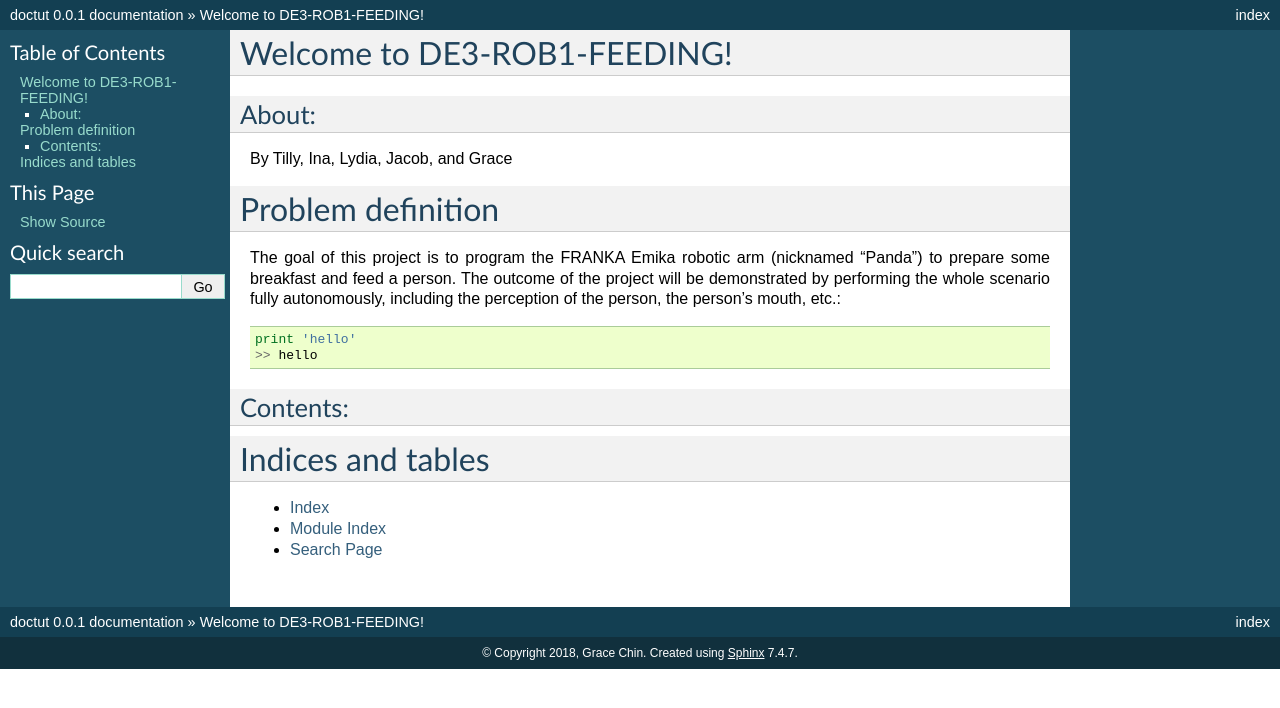
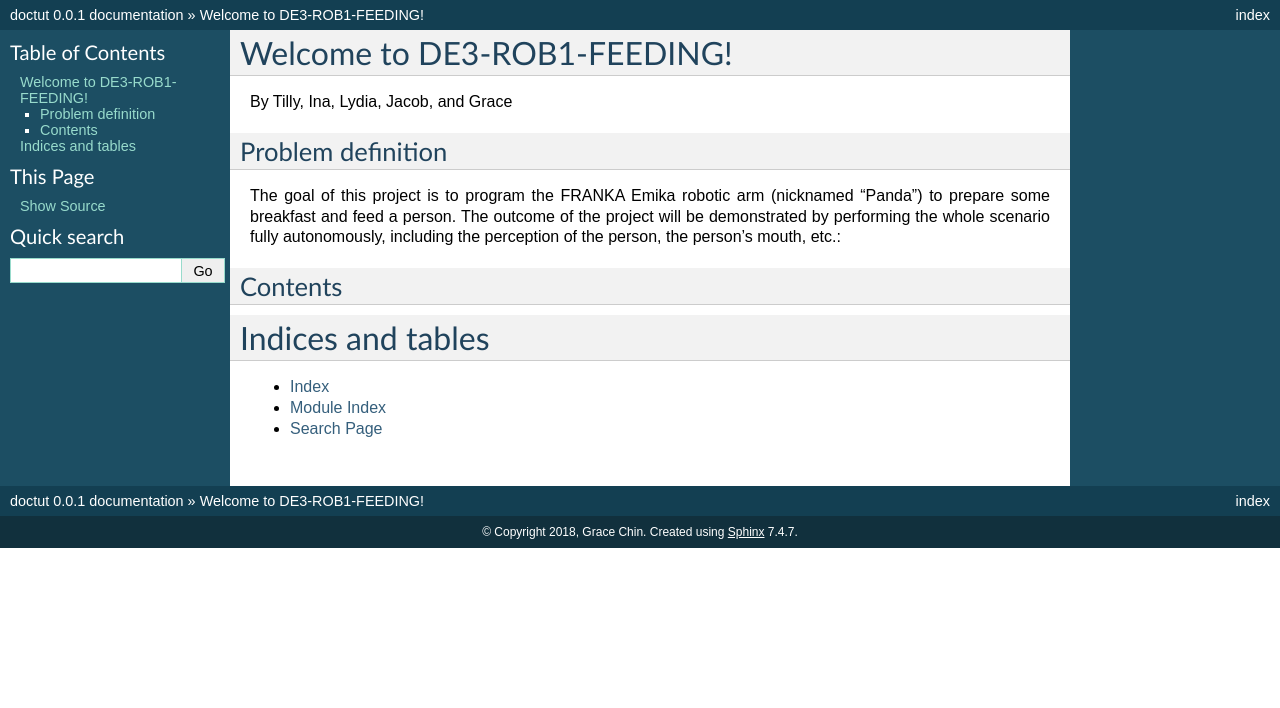
Before and after one commit to gracechin/DE3-ROB1-FEEDING, a Sphinx documentation site: the page built from source/index.rst, in a window 1280 px wide. Shown: the top 708 px of the page. Built offline with Sphinx 7.4.7, drawn with Linux system fonts in a browser that asks for light colours; pages that are not in the unit, such as notebooks, are missing from menus.

Commit message:
main page

```diff
--- a/source/index.rst
+++ b/source/index.rst
@@ -3,29 +3,22 @@
 Welcome to DE3-ROB1-FEEDING!
 =================================
 
-About:
-^^^^^^
+
 By Tilly, Ina, Lydia, Jacob, and Grace
 
 Problem definition
-=====================
+^^^^^^^^^^^^^^^^^^
 The goal of this project is to program the FRANKA Emika robotic arm (nicknamed “Panda”) to prepare some breakfast and feed a person. The outcome of the project will be demonstrated by performing the whole scenario fully autonomously, including the perception of the person, the person’s mouth, etc.::
 
 
-
-        print 'hello'
-        >> hello
-
-Contents:
-^^^^^^^^^
+Contents
+^^^^^^^^
 
 .. toctree::
    :maxdepth: 2
    :caption: Using FRANKA
 
-	starting FRANKA
-
-
+   starting FRANKA
 
 
 Indices and tables
```
